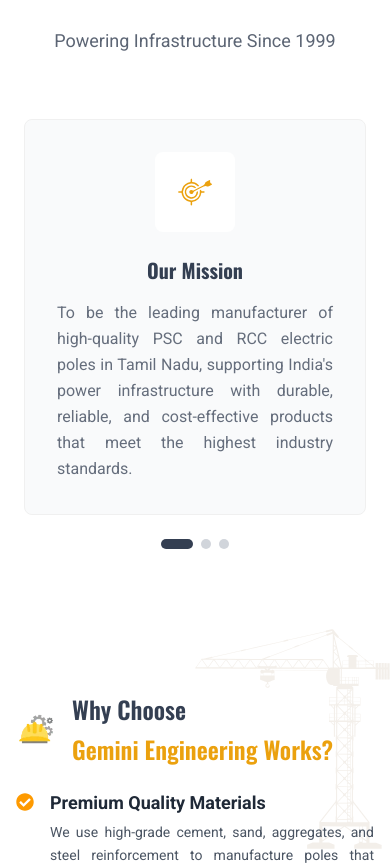
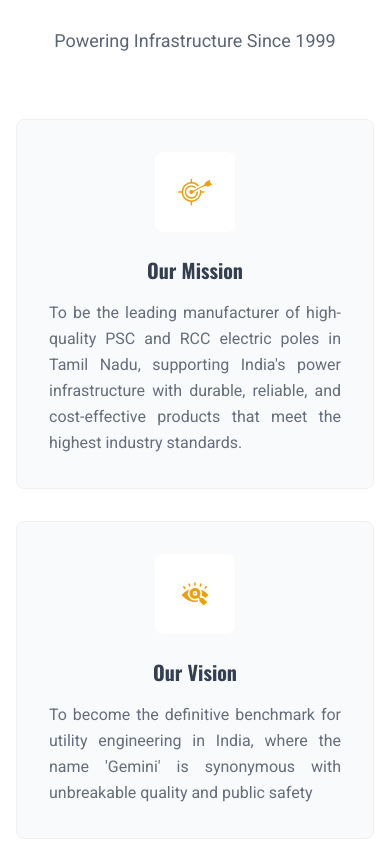
Before and after one commit to rajendransp133/gemini_engineerig_site, a Next.js app: page / in a window 390 px wide. Shown: the part 2164-3029 px from the top of the page. Built offline with nearby package versions, Linux system fonts and the light colour scheme; a web font is replaced by a local one.

Commit message:
seo optimized from checker

```diff
--- a/src/app/components/OurMissionVisionSection.tsx
+++ b/src/app/components/OurMissionVisionSection.tsx
@@ -1,14 +1,5 @@
-"use client";
-
-import { useState, useRef, useCallback, useEffect } from "react";
 import Image from "next/image";
 import SubHeading from "../ui/SubHeading";
-
-const OurMissionVisionSection = () => {
-  const [activeIndex, setActiveIndex] = useState(0);
-  const touchStartX = useRef(0);
-  const touchEndX = useRef(0);
-  const autoPlayRef = useRef<NodeJS.Timeout | null>(null);
 
 const cards = [
   {
@@ -31,48 +22,7 @@
   },
 ];
 
-  // Reset timer when user manually changes slide
-  const goToSlide = useCallback(
-    (index: number) => {
-      setActiveIndex(index);
-      if (autoPlayRef.current) clearInterval(autoPlayRef.current);
-      autoPlayRef.current = setInterval(() => {
-        setActiveIndex((prev) => (prev + 1) % cards.length);
-      }, 2000);
-    },
-    [cards.length]
-  );
-
-  const handleTouchStart = useCallback((e: React.TouchEvent) => {
-    touchStartX.current = e.touches[0].clientX;
-  }, []);
-
-  const handleTouchMove = useCallback((e: React.TouchEvent) => {
-    touchEndX.current = e.touches[0].clientX;
-  }, []);
-
-  const handleTouchEnd = useCallback(() => {
-    const diff = touchStartX.current - touchEndX.current;
-    const threshold = 50;
-
-    if (diff > threshold) {
-      goToSlide((activeIndex + 1) % cards.length);
-    } else if (diff < -threshold) {
-      goToSlide((activeIndex - 1 + cards.length) % cards.length);
-    }
-  }, [activeIndex, cards.length, goToSlide]);
-
-  // Auto-play: advance every 2 seconds, loop back to first
-  useEffect(() => {
-    autoPlayRef.current = setInterval(() => {
-      setActiveIndex((prev) => (prev + 1) % cards.length);
-    }, 2000);
-
-    return () => {
-      if (autoPlayRef.current) clearInterval(autoPlayRef.current);
-    };
-  }, [cards.length]);
-
+const OurMissionVisionSection = () => {
   return (
     <section className="py-20 px-4" aria-labelledby="mission-vision-heading">
       <div className="max-w-7xl mx-auto">
@@ -92,8 +42,8 @@
           </p>
         </header>
 
-        {/* Desktop: Cards Grid */}
-        <div className="hidden md:grid md:grid-cols-3 gap-8">
+        {/* Single responsive grid - no duplicate content in DOM */}
+        <div className="grid grid-cols-1 md:grid-cols-3 gap-8">
           {cards.map((card, index) => (
             <div
               key={index}
@@ -117,59 +67,6 @@
             </div>
           ))}
         </div>
-
-        {/* Mobile: Carousel */}
-        <div className="md:hidden">
-          <div
-            className="overflow-hidden"
-            onTouchStart={handleTouchStart}
-            onTouchMove={handleTouchMove}
-            onTouchEnd={handleTouchEnd}
-          >
-            <div
-              className="flex transition-transform duration-500 ease-[cubic-bezier(0.4,0,0.2,1)]"
-              style={{ transform: `translateX(-${activeIndex * 100}%)` }}
-            >
-              {cards.map((card, index) => (
-                <div key={index} className="w-full flex-shrink-0 px-2">
-                  <div className="bg-gray-50 rounded-lg p-8 border border-[#f0f0f0] duration-300 text-center">
-                    <div className="w-20 h-20 mx-auto mb-6 bg-white rounded-lg flex items-center justify-center">
-                      <Image
-                        src={card.icon}
-                        alt={`${card.title} icon`}
-                        width={50}
-                        height={50}
-                        className="object-contain"
-                      />
-                    </div>
-                    <h3 className="text-xl font-bold text-[#343f52] mb-4">
-                      {card.title}
-                    </h3>
-                    <p className="text-[#343f52] opacity-75 leading-relaxed text-justify roboto-font">
-                      {card.description}
-                    </p>
-                  </div>
-                </div>
-              ))}
-            </div>
-          </div>
-
-          {/* Dot Indicators */}
-          <div className="flex justify-center items-center gap-2 mt-6">
-            {cards.map((_, index) => (
-              <button
-                key={index}
-                onClick={() => goToSlide(index)}
-                aria-label={`Go to slide ${index + 1}`}
-                className={`h-2.5 rounded-full transition-all duration-500 ease-in-out ${
-                  activeIndex === index
-                    ? "w-8 bg-[#343f52]"
-                    : "w-2.5 bg-gray-300 hover:bg-gray-400"
-                }`}
-              />
-            ))}
-          </div>
-        </div>
       </div>
     </section>
   );
--- a/src/app/components/ProductsSection.tsx
+++ b/src/app/components/ProductsSection.tsx
@@ -204,7 +204,7 @@
             {/* CTA */}
             <Link href="/contact" className="block no-underline">
               <Button className="w-full cursor-pointer">
-                Contact Us for Pricing
+                Get Quote
               </Button>
             </Link>
           </div>
--- a/src/app/page.tsx
+++ b/src/app/page.tsx
@@ -14,10 +14,9 @@
 import StructuredData from "./components/StructuredData";
 
 export const metadata: Metadata = {
-  title:
-    "Buy PSC & RCC Poles in Tamil Nadu | TNEB Approved | Gemini Engineering Works, Pudukkottai",
+  title: "PSC & RCC Poles Tamilnadu | TNEB Approved | Gemini Engineering Works",
   description:
-    "Buy PSC poles (PSCC) and RCC poles in Tamil Nadu from Gemini Engineering Works, Pudukkottai. TNEB approved manufacturer since 1999. Supplying to Chennai, Coimbatore, Madurai, Trichy, Salem & all districts. Order 9m RCC poles (150kg), 8m-9m PSC poles (200-300kg), base plates. IS 1678 certified. Bulk orders & wholesale. Call +91 63744 48522.",
+    "TNEB approved PSC & RCC poles in Tamilnadu. Gemini Engineering Works, Pudukkottai. Manufacturer since 1999. 9m RCC, 8m-9m PSC poles. Bulk orders. Call +91 63744 48522.",
   keywords: [
     // PURCHASE - Primary target keywords (placed first for relevance)
     "purchase psc pole tamilnadu",
--- a/src/app/ui/Footer.tsx
+++ b/src/app/ui/Footer.tsx
@@ -3,13 +3,14 @@
 import { MdOutlineEmail } from "react-icons/md";
 import { FiPhoneCall } from "react-icons/fi";
 import LogoIcon from "./LogoIcon";
+import ShareButtons from "../components/ShareButtons";
 
 const Footer = () => {
   const quickLinks = [
     { name: "Home", href: "/" },
     { name: "About Us", href: "/#about" },
     { name: "Products", href: "/#products" },
-    { name: "Contact Us", href: "/contact" },
+    { name: "Get Quote", href: "/contact" },
   ];
 
   return (
@@ -58,10 +59,10 @@
               </ul>
             </div>
 
-            {/* Contact Us Section */}
+            {/* Reach Us Section */}
             <div>
               <h3 className="text-[#1a1f2e] text-lg font-semibold mb-6 flex items-center gap-3 uppercase tracking-wider">
-                Contact Us
+                Reach Us
                 <span className="flex-1 h-[2px] bg-[#eba10e] max-w-[60px]"></span>
               </h3>
               <div className="space-y-4">
@@ -102,6 +103,8 @@
               </div>
             </div>
 
+            {/* Social Share */}
+
             {/* Location Link Section - Map kept in Contact section for performance */}
             <div>
               <h3 className="text-[#1a1f2e] text-lg font-semibold mb-6 flex items-center gap-3 uppercase tracking-wider">
--- a/src/app/ui/Navbar.tsx
+++ b/src/app/ui/Navbar.tsx
@@ -35,7 +35,7 @@
     { name: "Home", href: "/" },
     { name: "About Us", href: "/#about" },
     { name: "Products", href: "/#products" },
-    { name: "Contact Us", href: "/contact" },
+    { name: "Contact", href: "/contact" },
   ];
 
   return (
```
Lines whose indentation alone changed are shown as unchanged.
